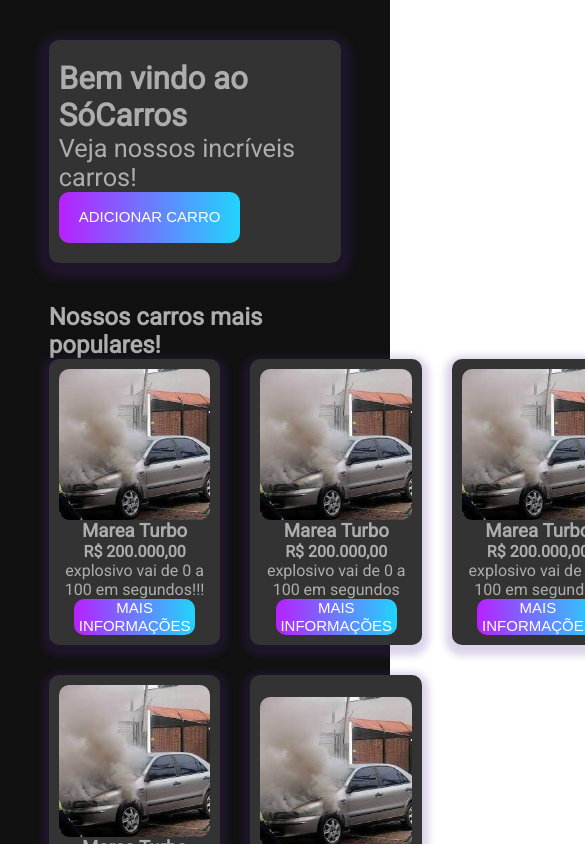
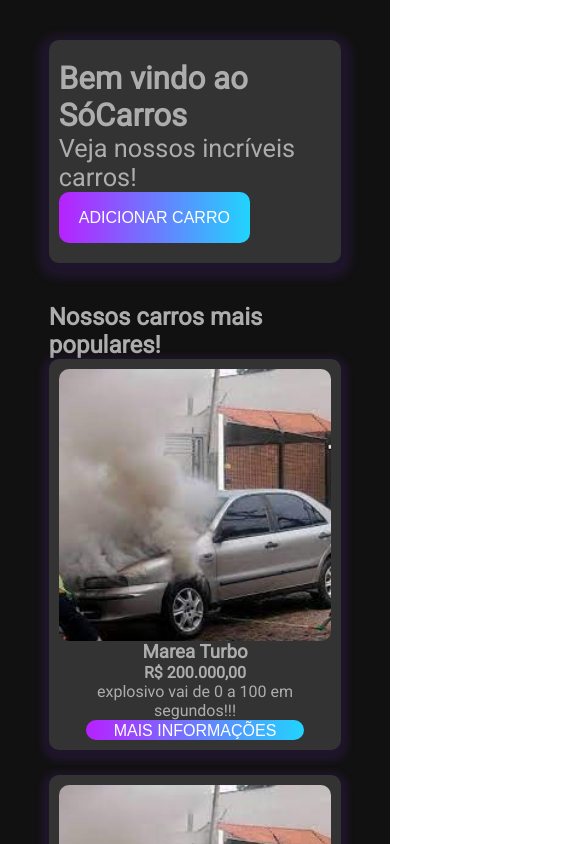
Before and after one commit to Trypion/frontend_web_ufsc, a React (Create React App) app: page / in a window 390 px wide. Shown: the top 844 px of the page, 585 px wide, since content can reach past the window. Built offline with nearby package versions, Linux system fonts and the light colour scheme.

Commit message:
Makes home page responsive

```diff
--- a/src/components/carCard/style.css
+++ b/src/components/carCard/style.css
@@ -1,3 +1,8 @@
+* {
+    min-height: 0;
+    min-width: 0;
+}
+
 .car-card {
     background: #333;
     padding: 10px;
--- a/src/components/degradeButton/styles.css
+++ b/src/components/degradeButton/styles.css
@@ -1,5 +1,5 @@
 .degrade-button {
-    font-size: 15px;
+    font-size: clamp(1px, 16px, 32px);
     border: none;
     border-radius: 10px;
     color: #fff;
@@ -17,7 +17,7 @@
     background: -o-linear-gradient(to left, #21d4fd, #b721ff);
     background: -moz-linear-gradient(to left, #21d4fd, #b721ff);
     background: linear-gradient(to left, #21d4fd, #b721ff);
-
+    overflow-x: hidden;
     padding: 0 20px;
 }
 
--- a/src/pages/home/style.css
+++ b/src/pages/home/style.css
@@ -55,7 +55,16 @@
 .cars-grid {
     display: grid;
     grid-template-columns: repeat(4, 1fr);
-    grid-gap: 30px;
-    justify-items: center;
+    grid-gap: 3vh;
     margin-bottom: 20px;
+    width: 100%;
 }
+
+@media only screen and (max-width: 750px) {
+.cars-grid {
+    grid-template-columns: 1fr;
+
+}
+
+
+}
```
